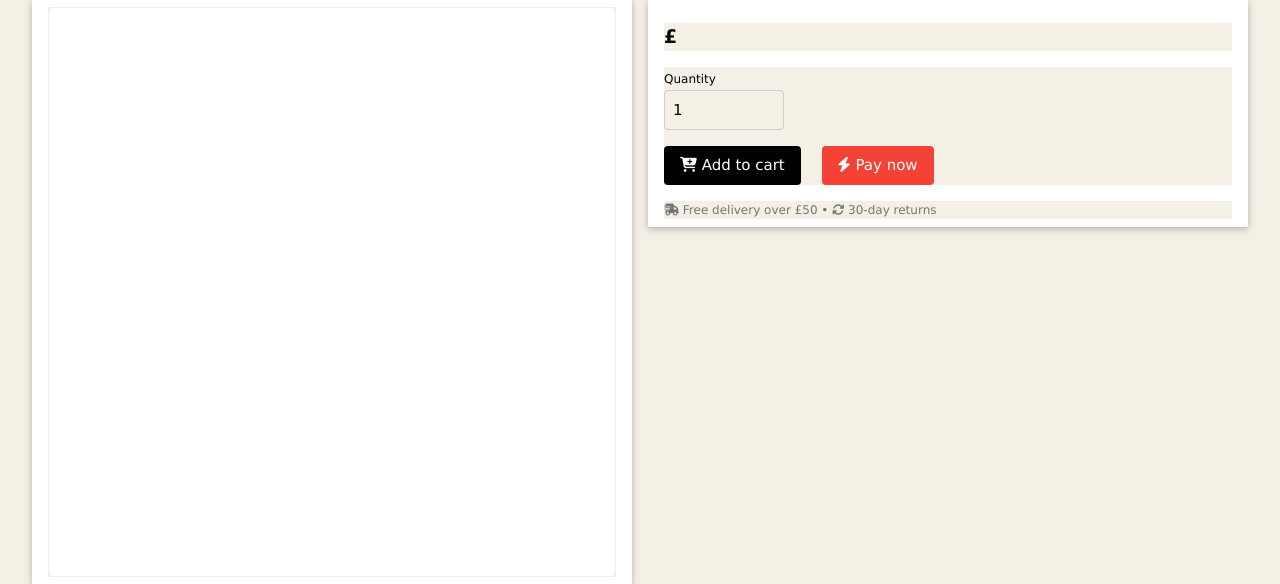
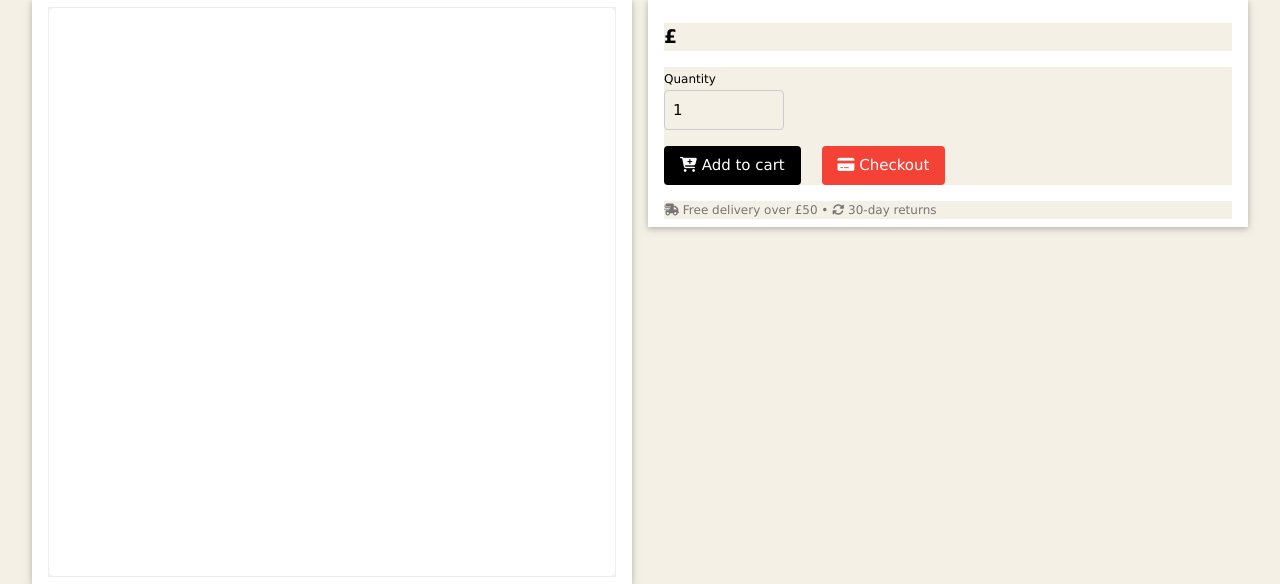
Before and after one commit to ajandris/simpleshop, a Django app: template templates/products/product_details.html in a window 1280 px wide. Shown: the part 267-851 px from the top of the page. Run offline with Django 5.2, Linux system fonts and the light colour scheme; the template is opened without the code that fills it, so the values that code supplies are empty; parts of the project's set-up code (start-up, migrations or seed data) failed here and were passed over.

Commit message:
FIX checkout from product details

```diff
--- a/cart/views.py
+++ b/cart/views.py
@@ -203,7 +203,11 @@ def calculate_order(cart_no):
     except Cart.DoesNotExist:
         return {}
 
-    shipping = Shipping.objects.filter(code=cart.shipping_method).first()
+    shipping = None
+    if cart.shipping_method is None:
+        shipping = Shipping.objects.order_by('discount_threshold').first()
+    else:
+        shipping = Shipping.objects.filter(code=cart.shipping_method).first()
 
     cart_sub_total = CartItem.objects.filter(cart=cart).aggregate(
         total=Sum(F('price') * F('qty'))
--- a/templates/products/product_details.html
+++ b/templates/products/product_details.html
@@ -86,8 +86,7 @@
 
               <button formaction="{% url 'pay-now' %}"
                       class="w3-button w3-red w3-round" type="submit">
-                <i class="fa-solid fa-bolt background-color-inherit"></i> Pay now
-              </button>
+                  <i class="fa-solid fa-credit-card background-color-inherit"></i> Checkout</button>
             </div>
           </form>
 
```
